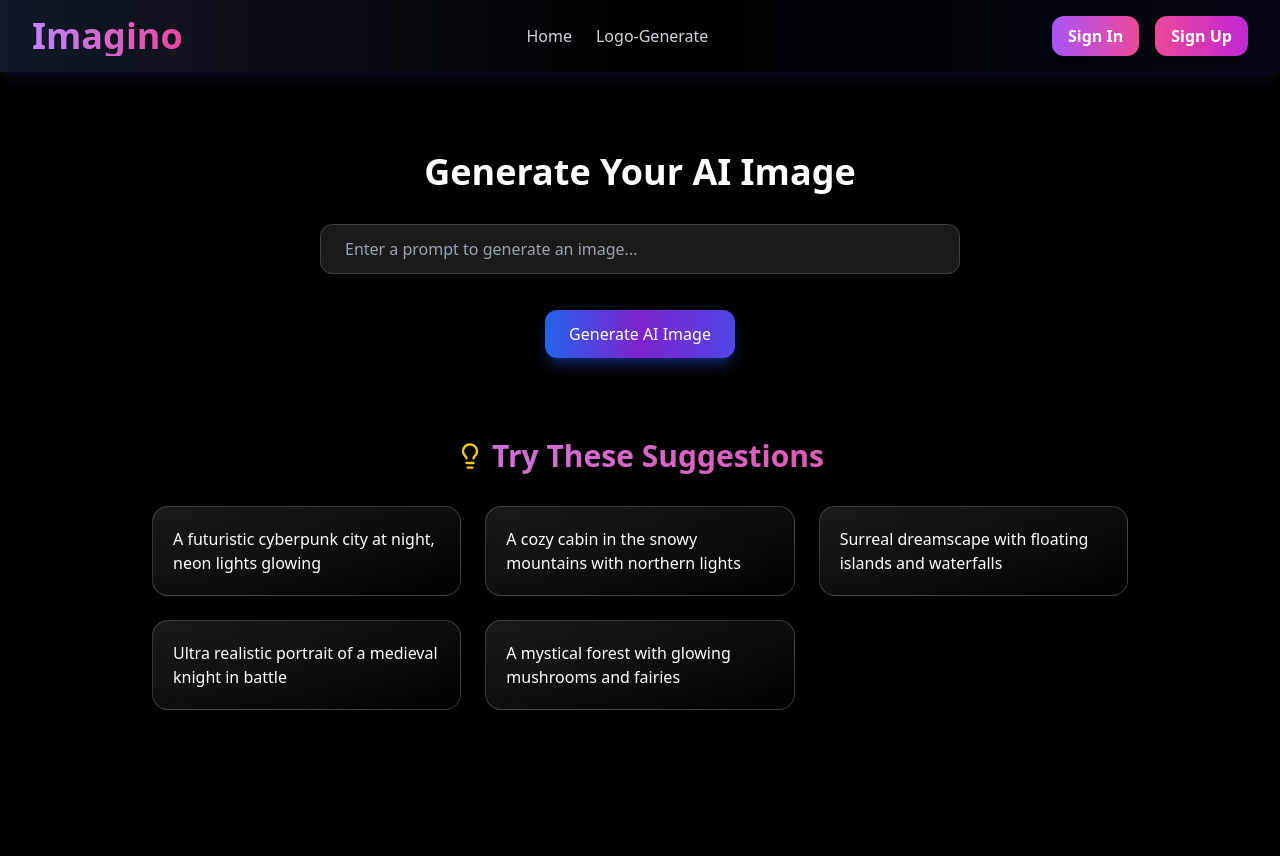
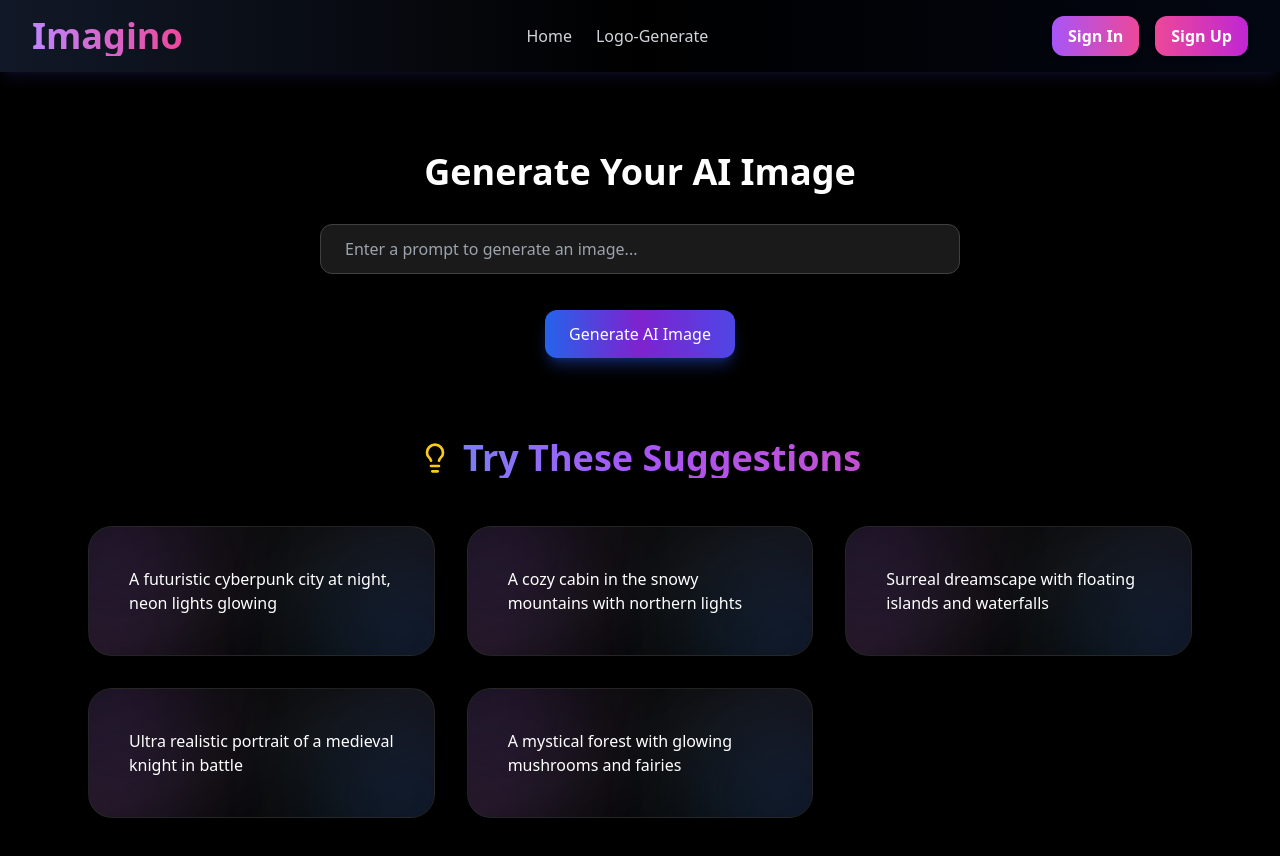
Before and after one commit to Manav948/Imagino, a React (Vite) app in the folder Frontend/: page / in a window 1280 px wide. Shown: the top 856 px of the page. Built offline with nearby package versions, Linux system fonts and the light colour scheme.

Commit message:
fix suggestion card design

```diff
--- a/Frontend/src/components/Suggestion.jsx
+++ b/Frontend/src/components/Suggestion.jsx
@@ -13,35 +13,51 @@ const suggestions = [
 
 const Suggestion = ({ setPrompt }) => {
   const handleClick = (text) => {
-    setPrompt(text) // copy suggestion directly into input field
+    setPrompt(text)
   }
 
   return (
-    <div className="w-full max-w-5xl mx-auto mt-20 px-6">
+    <div className="relative w-full max-w-6xl mx-auto mt-20 px-6">
+      {/* Background Gradient */}
+      <div className="absolute inset-0 -z-10 bg-gradient-to-br from-gray-950 via-black to-gray-950" />
+
       {/* Heading */}
-      <h2 className="text-2xl md:text-3xl font-bold mb-8 flex items-center justify-center gap-2 bg-gradient-to-r from-purple-400 to-pink-500 bg-clip-text text-transparent">
-        <Lightbulb className="w-7 h-7 text-yellow-400" />
+      <h2 className="text-3xl md:text-4xl font-bold mb-12 flex items-center justify-center gap-3 bg-gradient-to-r from-cyan-400 via-purple-500 to-pink-500 bg-clip-text text-transparent">
+        <Lightbulb className="w-8 h-8 text-yellow-400" />
         Try These Suggestions
       </h2>
 
-      {/* Grid of suggestion cards */}
-      <div className="grid gap-6 sm:grid-cols-2 md:grid-cols-3">
+      {/* Card Grid */}
+      <div className="grid gap-8 sm:grid-cols-2 md:grid-cols-3">
         {suggestions.map((item, index) => (
           <motion.div
             key={index}
-            initial={{ opacity: 0, y: 30 }}
+            initial={{ opacity: 0, y: 40 }}
             whileInView={{ opacity: 1, y: 0 }}
             viewport={{ once: true }}
-            transition={{ delay: index * 0.15, duration: 0.6 }}
+            transition={{ delay: index * 0.15, duration: 0.7 }}
             onClick={() => handleClick(item)}
-            className="relative p-5 rounded-2xl cursor-pointer
-              backdrop-blur-lg border border-white/20
-              bg-gradient-to-br from-white/10 via-white/5 to-white/0
-              shadow-lg transition-all duration-300
-              hover:scale-[1.03] hover:shadow-[0_0_25px_#a855f7]/50"
+            className="relative rounded-3xl bg-gradient-to-br from-[#ffffff0a] via-[#ffffff10] to-[#ffffff05]
+              backdrop-blur-md shadow-xl border border-white/10
+              p-6 md:p-10 w-full max-w-md z-10 cursor-pointer
+              hover:scale-105 transition-transform duration-300 overflow-hidden"
           >
-            {/* Glass glow accents */}
-            <div className="absolute inset-0 rounded-2xl bg-gradient-to-tr from-purple-500/10 via-pink-500/5 to-transparent opacity-30 blur-xl pointer-events-none" />
+            {/* Floating glowing orbs (animated) */}
+            <motion.div
+              animate={{ y: [0, -10, 0] }}
+              transition={{ duration: 4, repeat: Infinity, ease: "easeInOut" }}
+              className="absolute -top-10 -left-10 w-32 h-32 bg-gradient-to-tr from-teal-400 via-purple-500 to-pink-500 rounded-full blur-3xl opacity-30"
+            />
+            <motion.div
+              animate={{ y: [0, 10, 0] }}
+              transition={{ duration: 6, repeat: Infinity, ease: "easeInOut" }}
+              className="absolute -bottom-12 -right-12 w-36 h-36 bg-gradient-to-tr from-cyan-400 via-blue-500 to-purple-500 rounded-full blur-3xl opacity-30"
+            />
+            <motion.div
+              animate={{ x: [0, 15, 0] }}
+              transition={{ duration: 5, repeat: Infinity, ease: "easeInOut" }}
+              className="absolute top-1/2 -left-14 w-28 h-28 bg-gradient-to-tr from-pink-400 via-fuchsia-500 to-violet-600 rounded-full blur-3xl opacity-25"
+            />
 
             {/* Content */}
             <p className="relative z-10 text-white text-sm md:text-base font-medium leading-relaxed">
```
